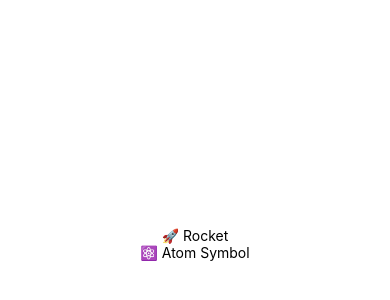
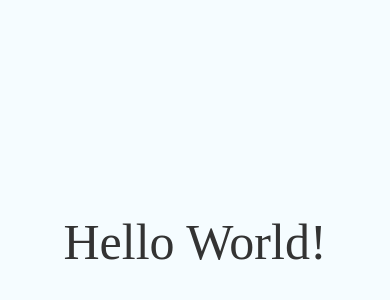
Before and after one commit to cmorken/Callie, a React Native app: screen / in a window 390 px wide. Shown: the part 178-478 px from the top of the page. Built offline with nearby package versions, Linux system fonts and the light colour scheme.

Commit message:
Added Google Fonts

```diff
--- a/App.js
+++ b/App.js
@@ -1,9 +1,28 @@
 import React, { Component } from 'react';
-
+import { Platform, StyleSheet, Text, View } from 'react-native';
 import EmojiDict from './src/components/EmojiDict';
-
 export default class App extends Component {
 	render() {
-		return <EmojiDict />;
+		return (
+			<View style={styles.container}>
+				<Text style={styles.welcome}>Hello World!</Text>
+			</View>
+		);
 	}
 }
+
+const styles = StyleSheet.create({
+	container: {
+		flex: 1,
+		justifyContent: 'center',
+		alignItems: 'center',
+		backgroundColor: '#F5FCFF'
+	},
+	welcome: {
+		textAlign: 'center',
+		color: '#333333',
+		marginBottom: 5,
+		fontSize: 50,
+		fontFamily: "OpenSansCondensed-Light"
+	}
+});
```
Also changed, not shown: react-native.config.js (added, +7 -0 lines), assets/fonts/OpenSansCondensed-Light.ttf (added), assets/fonts/Raleway-Black.ttf (added), 4 other files (tests, documents, lock files or other folders).
